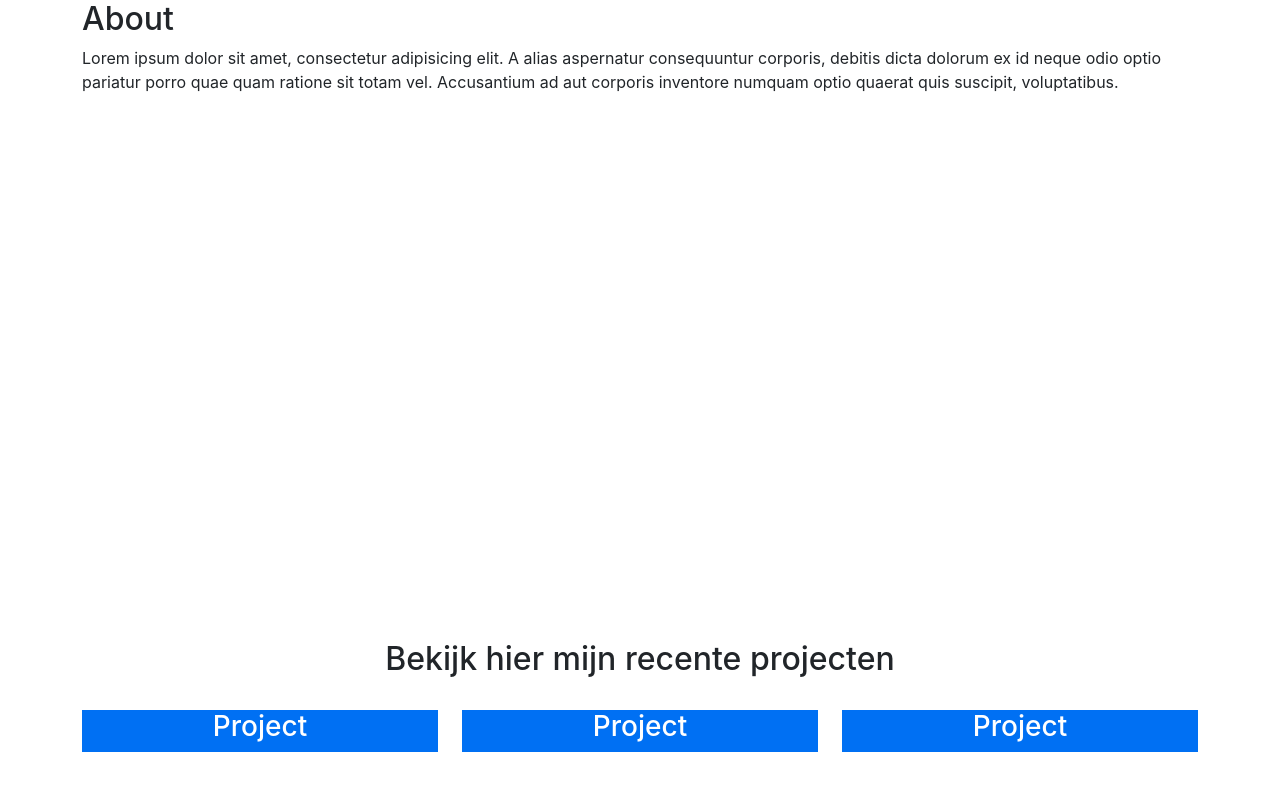
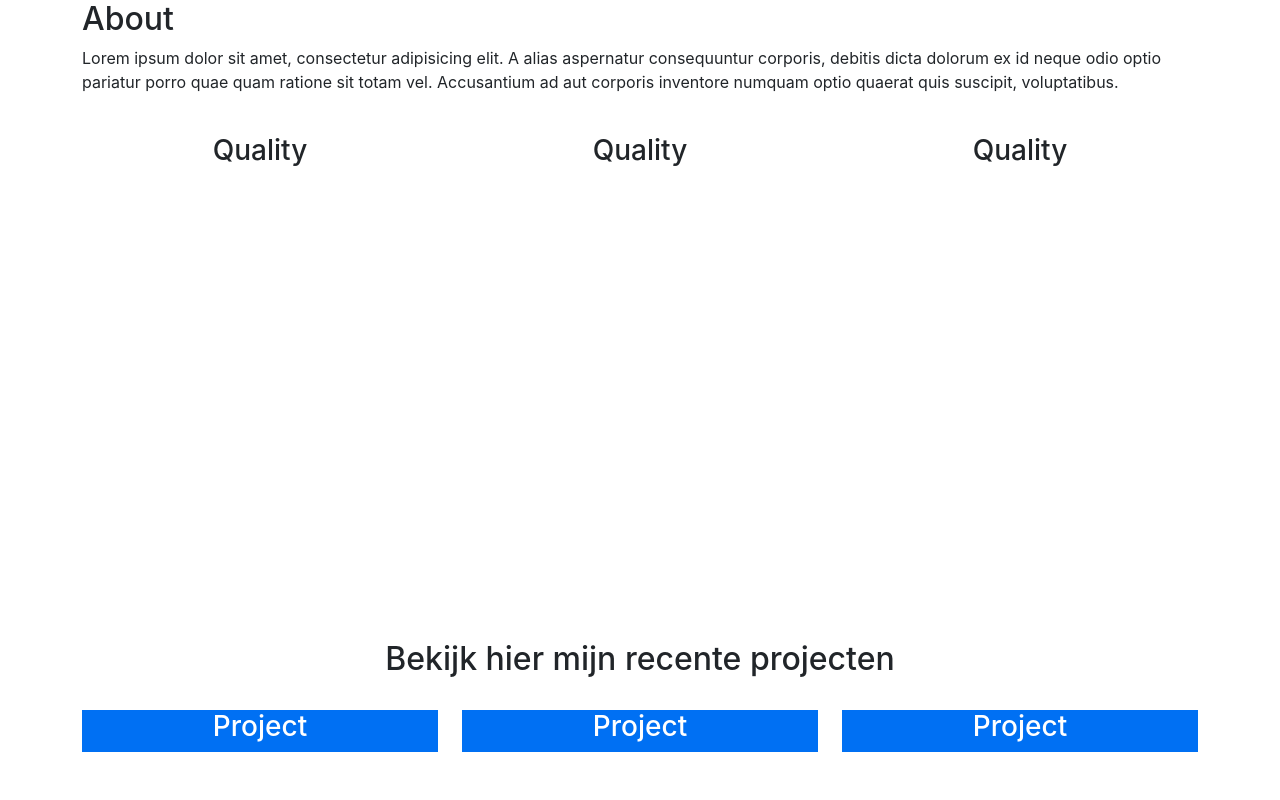
Before and after one commit to JSchoonveld/portfolio_next, a Next.js app: page / in a window 1280 px wide. Shown: the part 880-1680 px from the top of the page. Built offline with nearby package versions, Linux system fonts and the light colour scheme.

Commit message:
kwaliteiten component

```diff
--- a/components/AboutSection.js
+++ b/components/AboutSection.js
@@ -1,3 +1,5 @@
+import Quality from "./Quality";
+
 export default function AboutSection() {
     return (
         <section className={"content-section"} id="about">
@@ -11,6 +13,17 @@ export default function AboutSection() {
                         Accusantium
                         ad aut corporis inventore numquam optio quaerat quis suscipit, voluptatibus.</p>
                 </div>
+                <div className="row">
+                    <div className="col-md-4 text-center">
+                        <Quality/>
+                    </div>
+                    <div className="col-md-4 text-center">
+                        <Quality/>
+                    </div>
+                    <div className="col-md-4 text-center">
+                        <Quality/>
+                    </div>
+                </div>
 
             </div>
         </section>
--- /dev/null
+++ b/components/Quality.js
@@ -0,0 +1,9 @@
+export default function Quality() {
+    return (
+        <div>
+            <h3>
+                Quality
+            </h3>
+        </div>
+    )
+}
```
